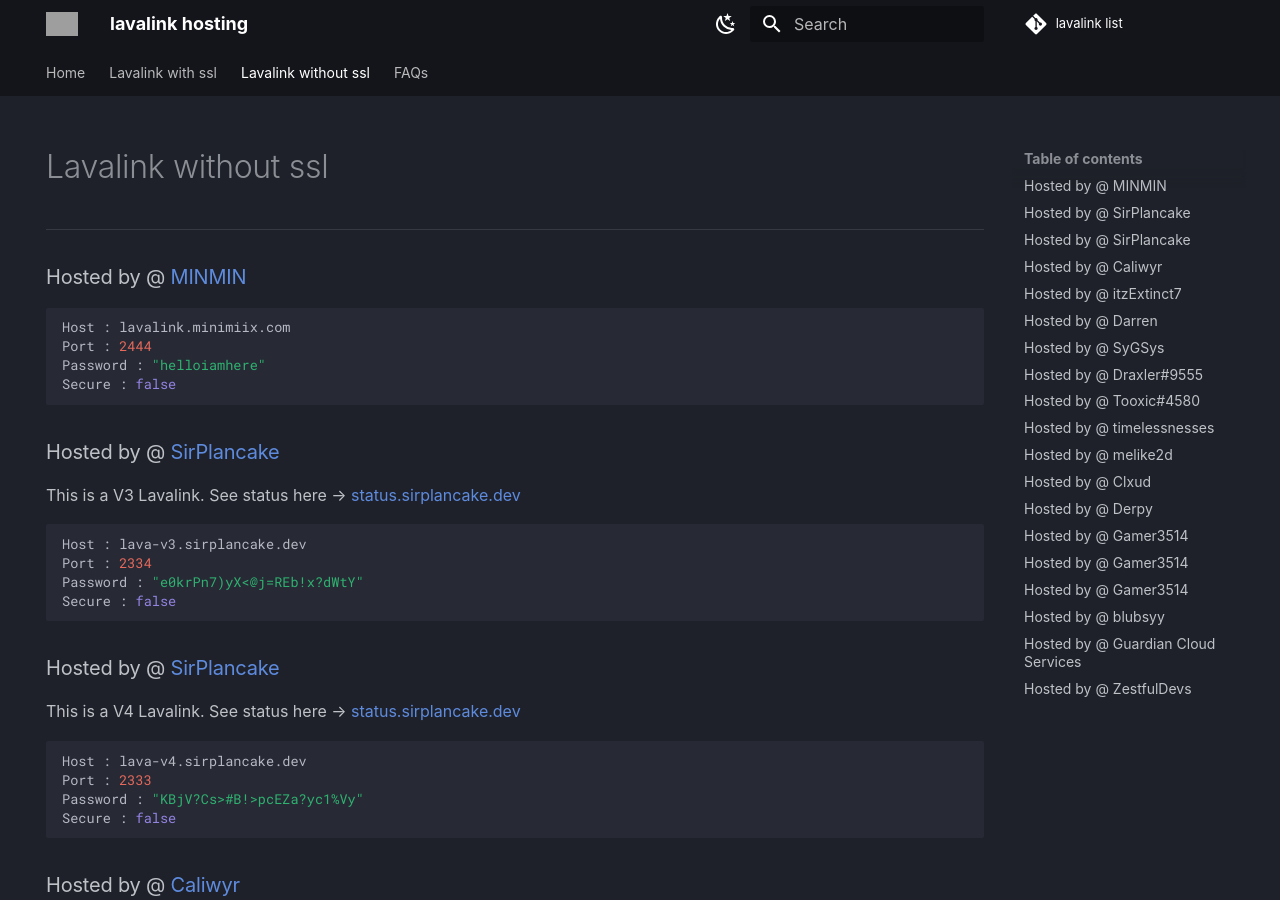
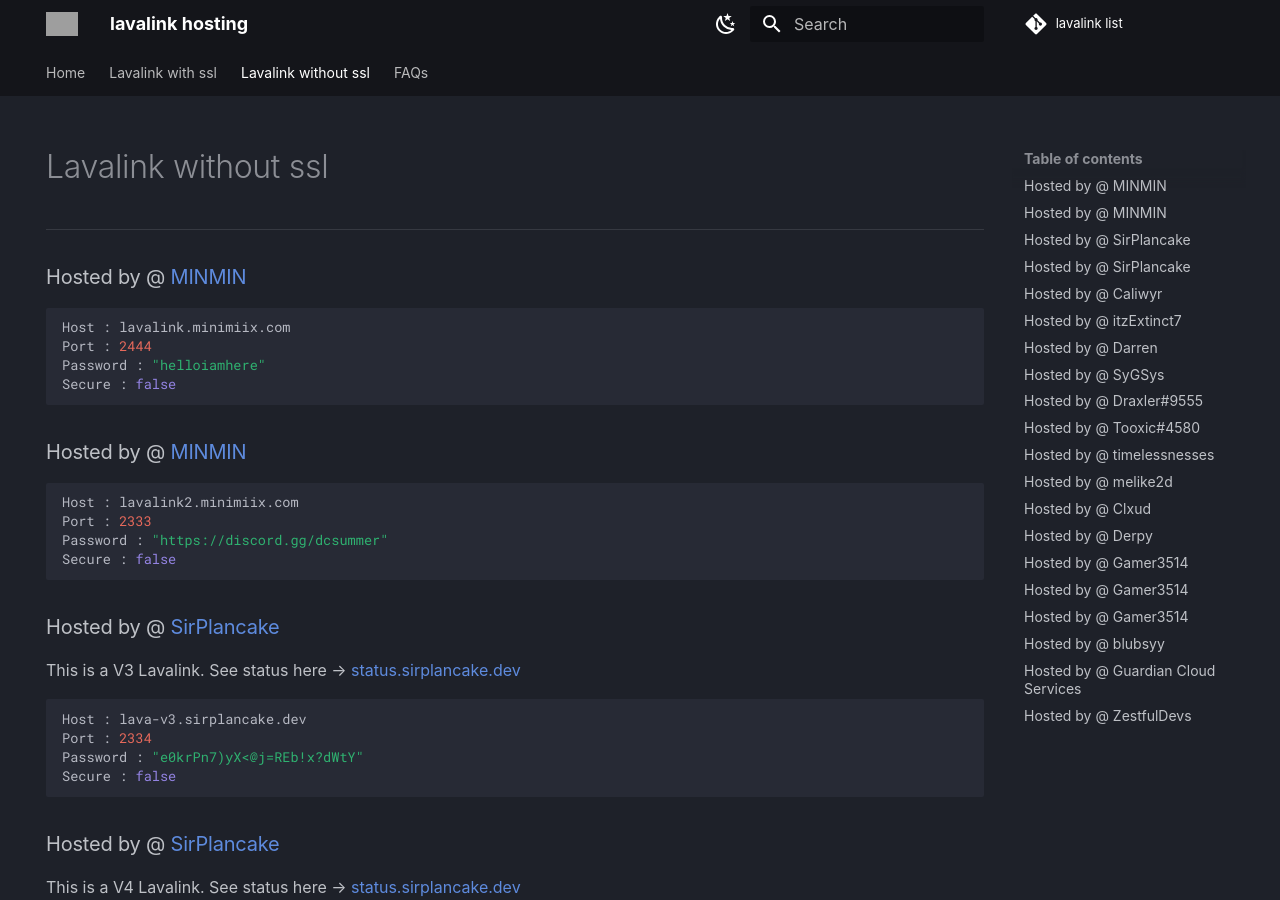
Before and after one commit to DarrenOfficial/lavalink-list, an MkDocs documentation site: the page built from docs/NoSSL/lavalink-without-ssl.md, in a window 1280 px wide and 900 px high. Built offline with MkDocs 1.6.1 and Material for MkDocs 9.7.7, drawn with Linux system fonts in a browser that asks for light colours; comment, search, counter and statistics services are not loaded; a style sheet for code colours, icons or effects is not loaded; grey boxes are pictures that could not be loaded.

Commit message:
Update lavalink-without-ssl.md

````diff
--- a/docs/NoSSL/lavalink-without-ssl.md
+++ b/docs/NoSSL/lavalink-without-ssl.md
@@ -12,6 +12,14 @@ description: Without SSL should work out of the box!
 Host : lavalink.minimiix.com
 Port : 2444
 Password : "helloiamhere"
+Secure : false
+```
+
+### Hosted by @ [MINMIN](https://minimiix.com)
+```bash
+Host : lavalink2.minimiix.com
+Port : 2333
+Password : "https://discord.gg/dcsummer"
 Secure : false
 ```
 
````
